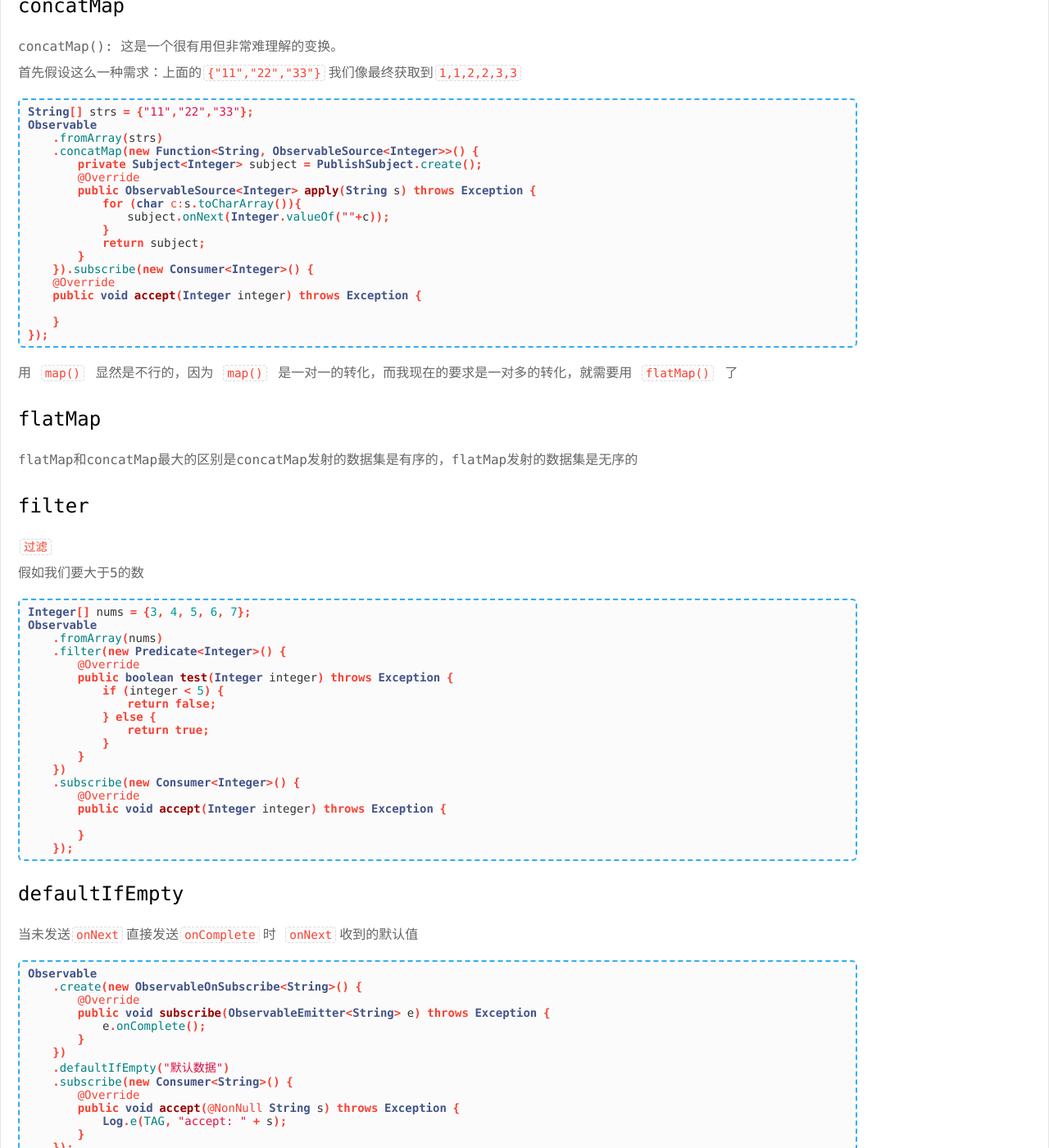
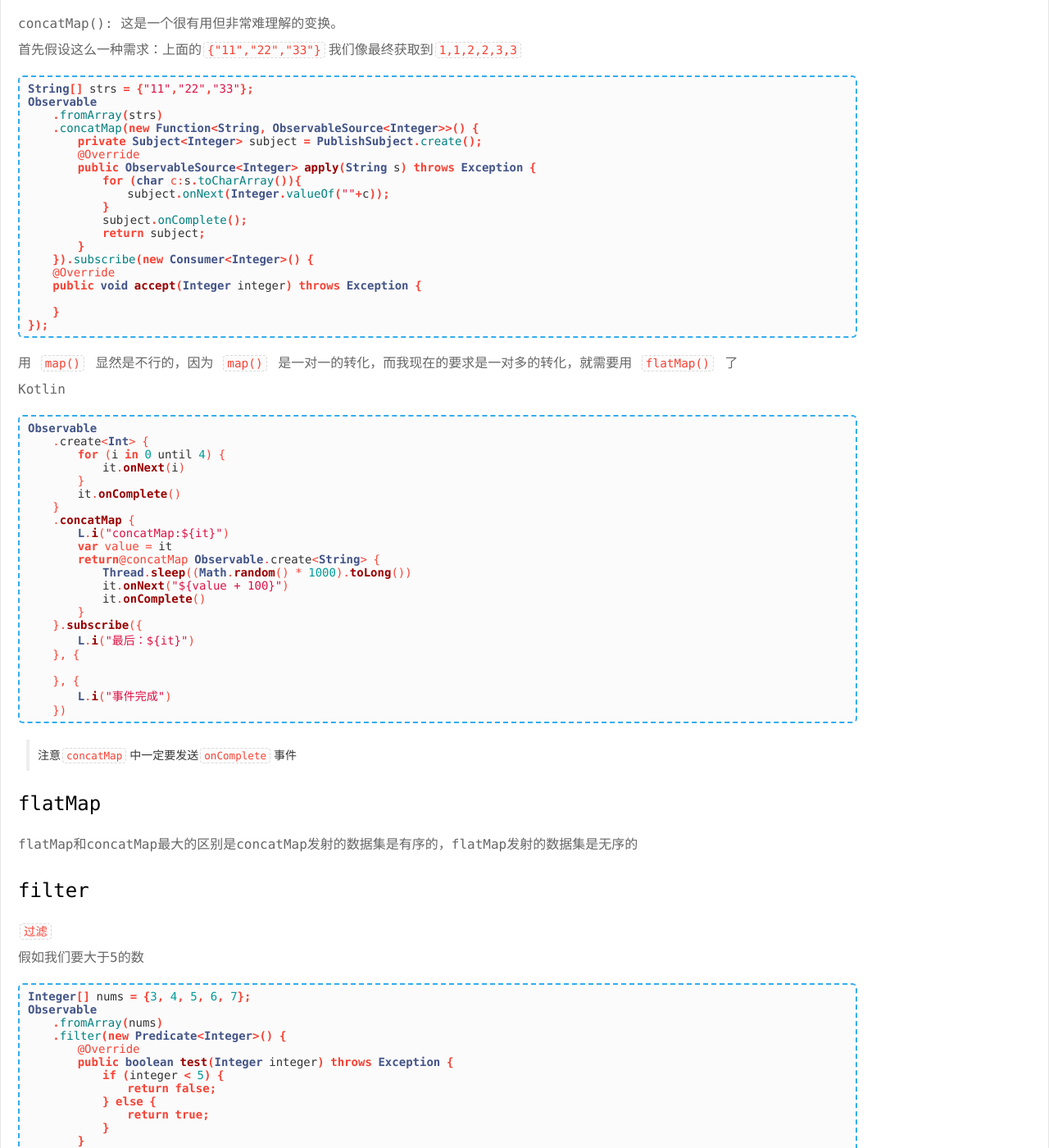
Before and after one commit to psvmc/myblog_jekyll, a Jekyll site: the page built from _posts/2018-04-05-android-rxjava.md, in a window 1280 px wide and 1400 px high, scrolled down 8208 px. Shown: the whole window at 82% size. Built offline with Jekyll 4.4.1, drawn with Linux system fonts in a browser that asks for light colours; comment, search, counter and statistics services are not loaded; some of the changed text lies outside the part shown.

Commit message:
代码提交

````diff
--- a/_posts/2018-04-05-android-rxjava.md
+++ b/_posts/2018-04-05-android-rxjava.md
@@ -314,13 +316,13 @@ Observable observable = Observable.just("好好学习", "天天向上");
 // onCompleted();
 ```
 
-### range
++ range
 
 ```java
 Observable.range(1,10);
 ```
 
-### fromArray
++ fromArray
 
 ```java
 String[] quotations = {"好好学习", "天天向上"};
@@ -394,6 +396,7 @@ Observable
             for (char c:s.toCharArray()){
                 subject.onNext(Integer.valueOf(""+c));
             }
+            subject.onComplete();
             return subject;
         }
     }).subscribe(new Consumer<Integer>() {
@@ -405,6 +408,35 @@ Observable
 ```
 
 用 `map()` 显然是不行的，因为 `map()` 是一对一的转化，而我现在的要求是一对多的转化，就需要用 `flatMap()` 了
+
+Kotlin
+
+```kotlin
+Observable
+    .create<Int> {
+        for (i in 0 until 4) {
+            it.onNext(i)
+        }
+        it.onComplete()
+    }
+    .concatMap {
+        L.i("concatMap:${it}")
+        var value = it
+        return@concatMap Observable.create<String> {
+            Thread.sleep((Math.random() * 1000).toLong())
+            it.onNext("${value + 100}")
+            it.onComplete()
+        }
+    }.subscribe({
+        L.i("最后：${it}")
+    }, {
+
+    }, {
+        L.i("事件完成")
+    })
+```
+
+> 注意`concatMap`中一定要发送`onComplete`事件
 
 ### flatMap
 
````
Also changed, not shown: other parts of _posts/2018-04-05-android-rxjava.md (+3 -1 lines), _posts/2018-03-20-android-tips.md (+45 -0 lines), _posts/2018-04-06-android-rxjava-2.md (+26 -0 lines).
